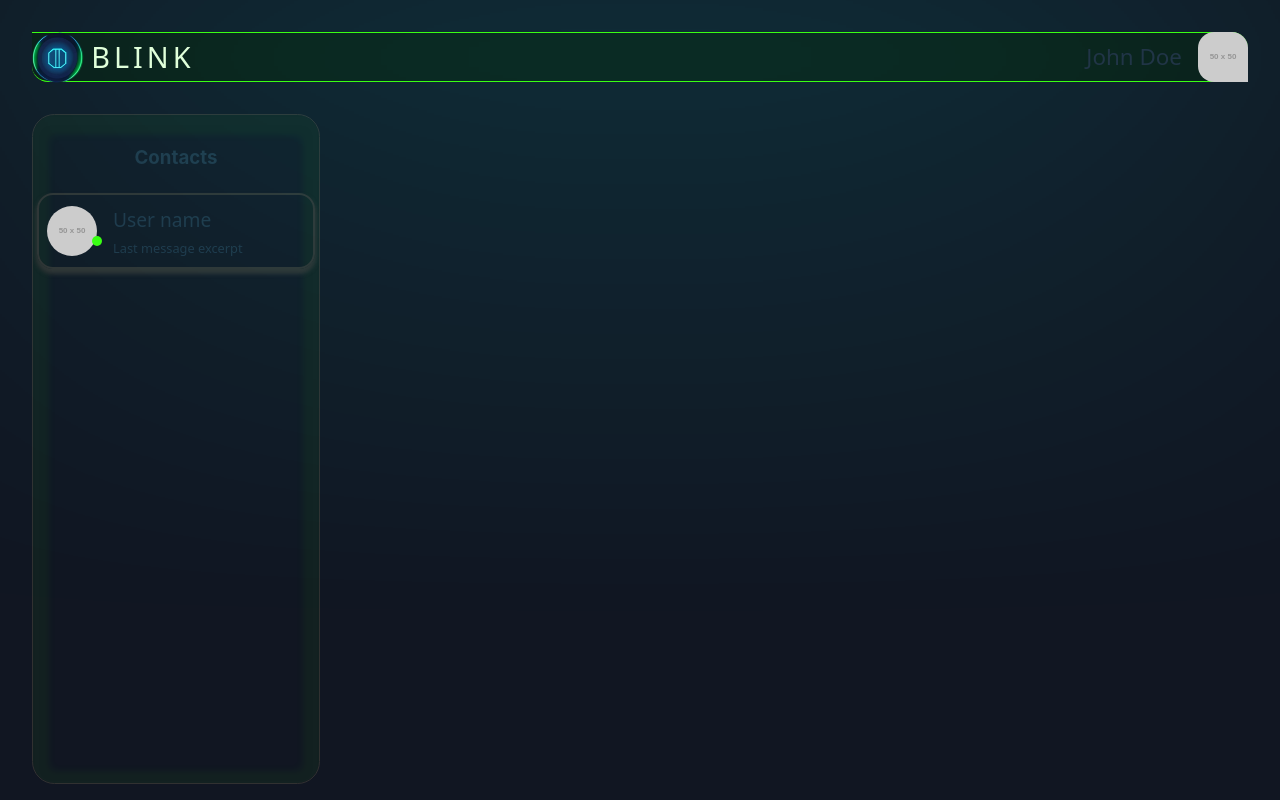
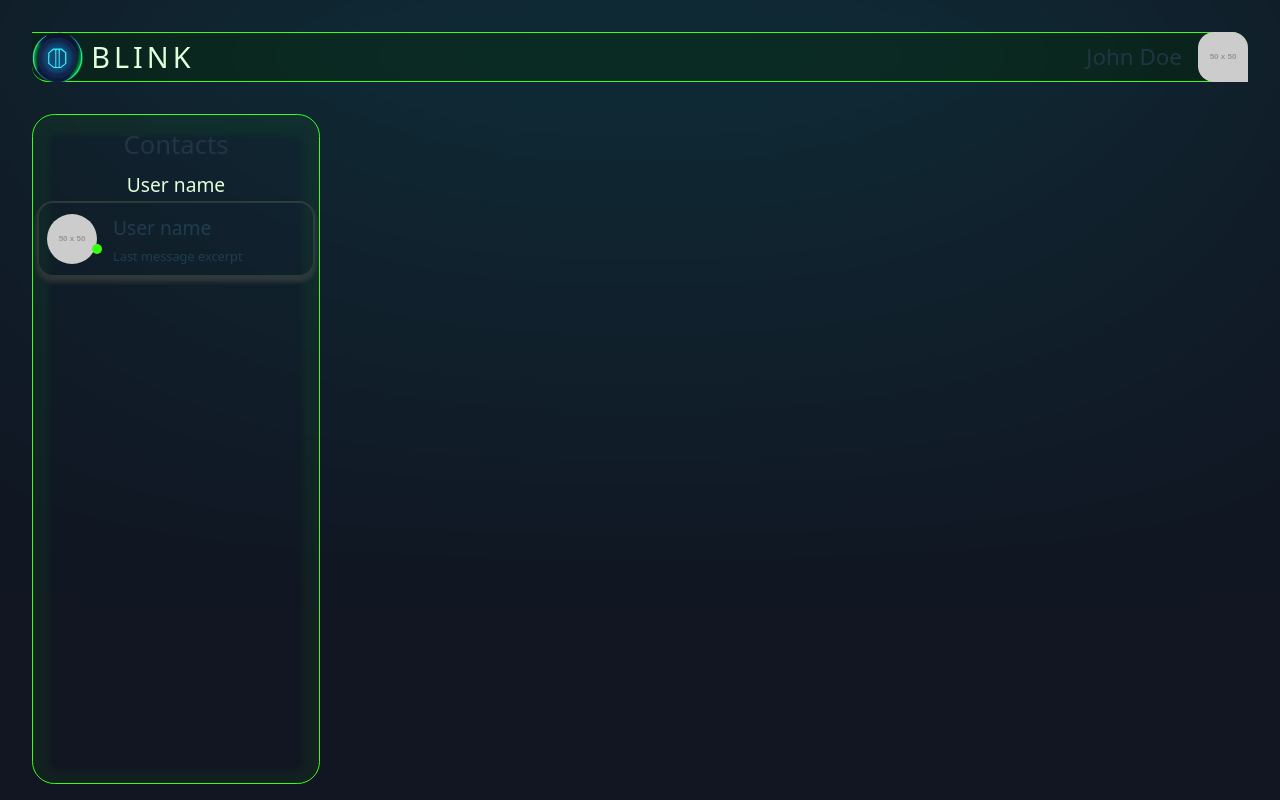
Before and after one commit to Zouheir-Barhoumi/blink-vue, a Vue app in the folder frontend/: page / in a window 1280 px wide. Built offline with nearby package versions, Linux system fonts and the light colour scheme.

Commit message:
make it sticky

```diff
--- a/frontend/src/components/chat/ContactList.vue
+++ b/frontend/src/components/chat/ContactList.vue
@@ -1,6 +1,9 @@
 <template>
   <div class="contacts">
-    <h3>Contacts</h3>
+    <div class="contacts--top">
+      <span>Contacts</span>
+      <span>User name</span>
+    </div>
     <div class="contacts__list">
       <div class="contacts__card">
         <div class="contacts__card--left">
@@ -30,7 +33,21 @@
   padding: 8px 4px;
   overflow-y: auto;
   box-shadow: inset 0 4px 8px 1rem rgba(57, 255, 20, 0.05);
-  border: 1px solid var(--color-grey);
+  border: 1px solid var(--color-neon-green);
+}
+.contacts--top {
+  display: flex;
+  flex-direction: column;
+  /* background: var(--color-grey); */
+  width: 100%;
+  position: sticky;
+}
+.contacts--top span:first-child {
+  font-size: 1.6rem;
+}
+.contacts--top span:last-child {
+  font-size: 1.2rem;
+  color: var(--color-off-white);
 }
 .contacts__list {
   display: flex;
```
